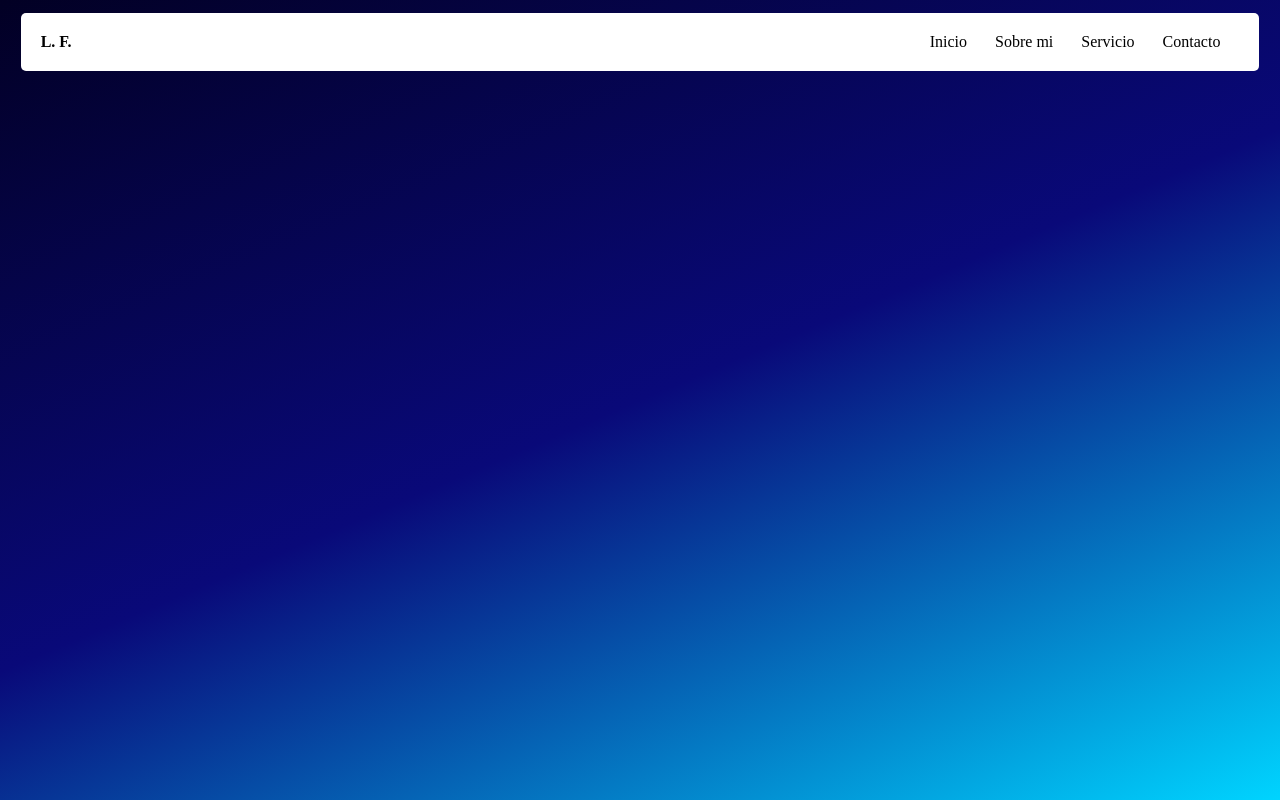
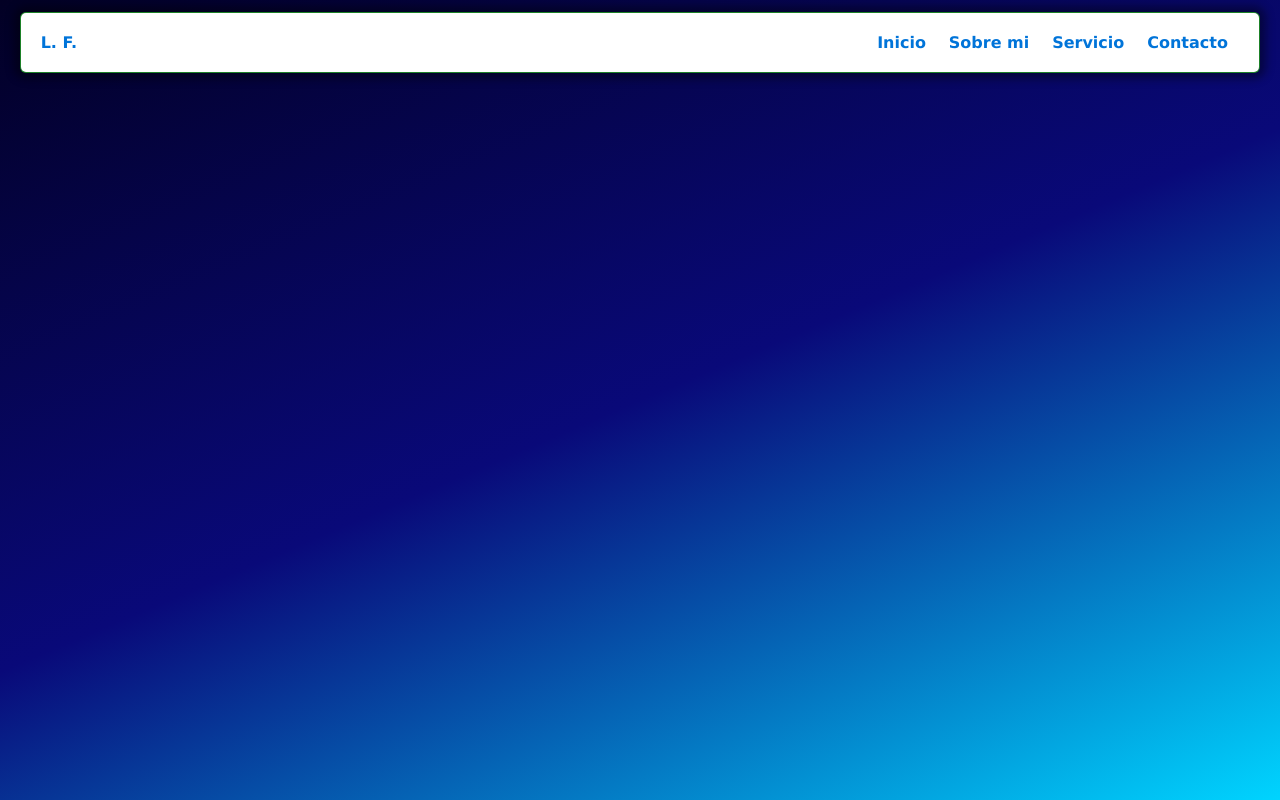
Before and after one commit to ldw772/landing-page-portfolio, a plain HTML site: page index.html in a window 1280 px wide. Drawn offline with Linux system fonts and the light colour scheme.

Commit message:
Modificacion de estylos

```diff
--- a/index.html
+++ b/index.html
@@ -3,23 +3,23 @@
     <link rel="stylesheet" href="./style.css">
 </head>
 
-<header>
-    <div class="navbar">
-        <div class="iniciales">L. F.</div>
-        <div></div>
-        <div></div>
-        <div class="opcionesnb">
-            <div>Inicio</div>
-            <div>Sobre mi</div>
-            <div>Servicio</div>
-            <div>Contacto</div>
+<body>
+    <header>
+        <div class="navbar">
+            <div class="navbar1">L. F.</div>
+            <div class="navbar2"></div>
+            <div class="navbar3">
+                <div class="navbar3onb">Inicio</div>
+                <div class="navbar3onb">Sobre mi</div>
+                <div class="navbar3onb">Servicio</div>
+                <div class="navbar3onb">Contacto</div>
+            </div>
         </div>
-    </div>
-</header>
+    </header>
 
-<body>
     <div>
     </div>
+    <footer>
+    </footer>
 </body>
-<footer></footer>
 </html>
--- a/style.css
+++ b/style.css
@@ -1,46 +1,90 @@
 html {
-    background: rgb(2,0,36);
     background: linear-gradient(157deg, rgba(2,0,36,1) 0%, rgba(9,9,121,1) 50%, rgba(0,212,255,1) 100%);
+    font-family: Verdana, Geneva, Tahoma, sans-serif;
+}
+
+div {
+    display: flex;
 }
 
 .navbar {
+    position: sticky;
     background-color: #fff;
     margin: 1%;
     border-radius: 5px;
     padding: 20px;
     display: flex;
+    flex-grow: 3;
     justify-content: space-between;
     justify-items: center;
     align-items: center;
+    box-shadow: 0 0 8px 7px #00000063, 0px 0px 0px 1px #2ecc40;
 }
 
-.iniciales {
-    display: block;
-    margin: 0 70% 0 0;
+.navbar1 {
+    flex: auto;
+    width: 60px;
     font-weight: 800;
+    color: #0074d9;
 }
 
-.opcionesnb {
-    display: flex;
+.navbar1:hover {
+    flex: auto;
+    width: 60px;
+    font-weight: 800;
+    color: #2ecc40;
+}
+
+.navbar2 {
+    flex-grow: 1;
+    padding: 0 30%;
+}
+
+.navbar3 {
     justify-content: space-around;
     flex-grow: 4;
-    padding: 0 5px;
+    flex-direction: row;
+    color: #0074d9;
+    font-weight: bold;
 }
-.opcionesnb:nth-of-type(1){
-    margin: 0;
+
+.navbar3onb:nth-of-type(1){
+    margin: 0 1%;
     }
 
-.opcionesnb:nth-of-type(2) {
-    margin: 0;
+.navbar3onb:nth-of-type(2) {
+    margin: 0 1%;
 }
 
-
-.opcionesnb:nth-of-type(3){
-    margin: 0;
+.navbar3onb:nth-of-type(3){
+    margin: 0 1%;
     }
 
-.opcionesnb:nth-of-type(4) {
-    display: flex;
-    justify-content: space-around;
-    flex-grow: 4;
+
+.navbar3onb:nth-of-type(4) {
+    margin: 0 1%;
 }
+
+/* Opciones del menú al pasar el cursos por ellos */
+
+.navbar3onb:nth-of-type(1):hover{
+    color: #2ecc40;
+    font-family: 'Courier New', Courier, monospace;
+    font-weight: 900;
+    }
+
+.navbar3onb:nth-of-type(2):hover {
+        color: #2ecc40;
+    font-family: 'Courier New', Courier, monospace;
+}
+
+.navbar3onb:nth-of-type(3):hover{
+        color: #2ecc40;
+    font-family: 'Courier New', Courier, monospace;
+    }
+
+
+.navbar3onb:nth-of-type(4):hover {
+        color: #2ecc40;
+    font-family: 'Courier New', Courier, monospace;
+}
```
